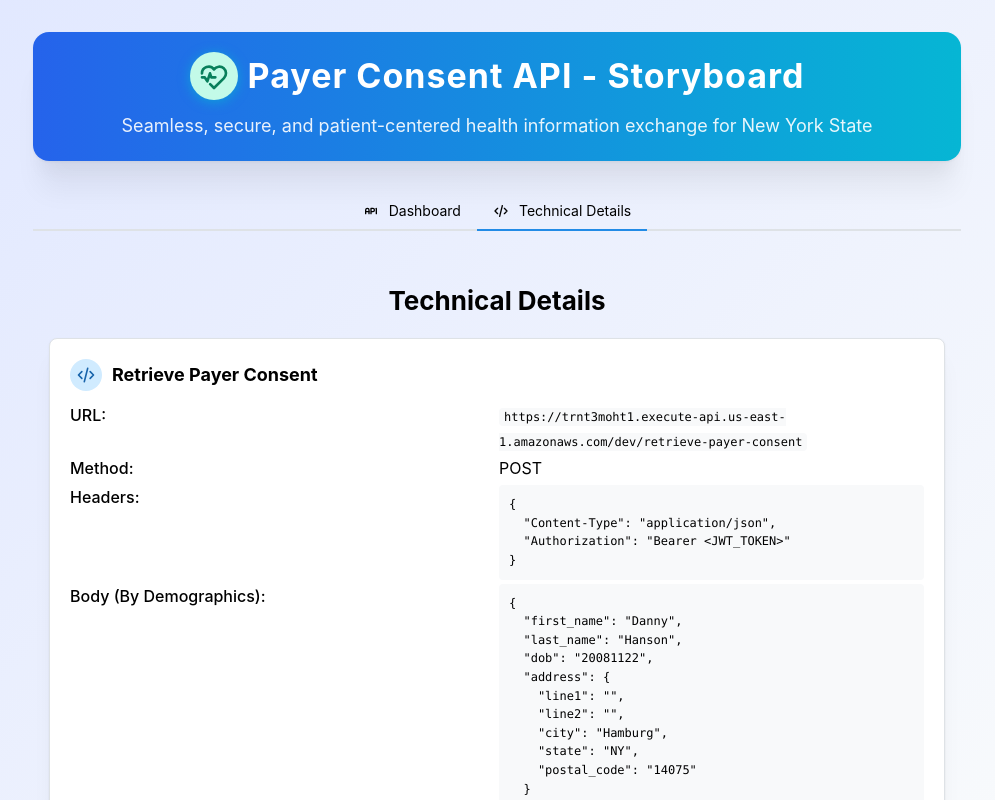
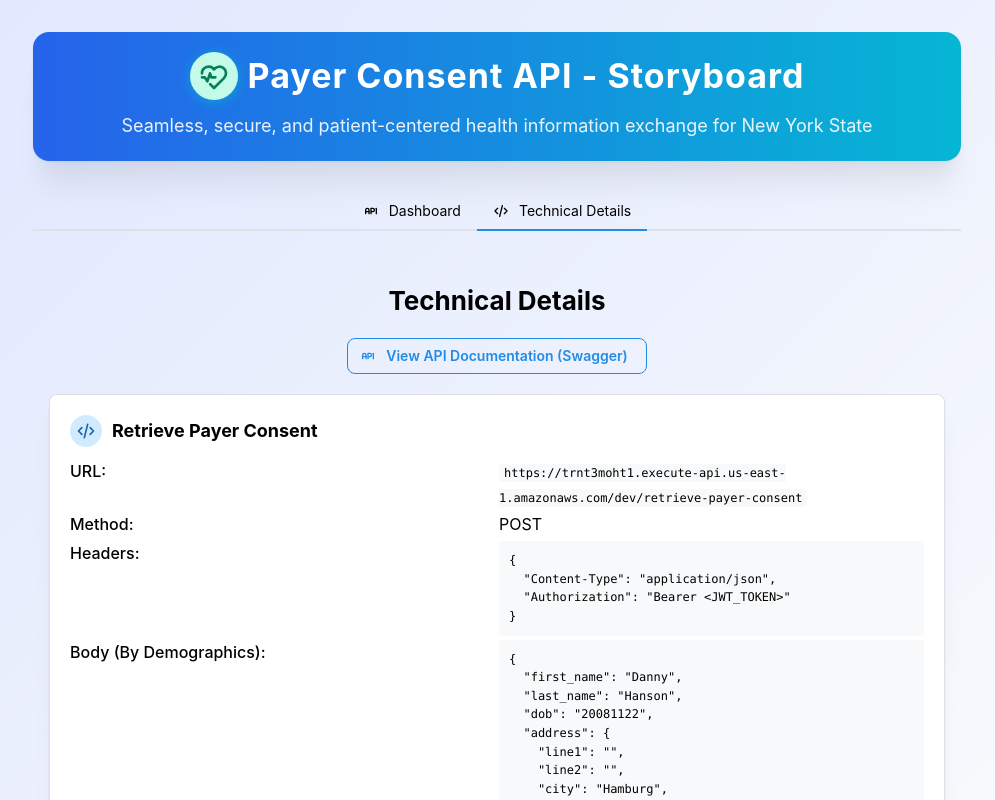
Before and after one commit to williamdevitt/payer-consent-storyboard, a React (Vite) app: page / in a window 1280 px wide. Both pictures are taken after a click on the tab "Technical Details". Shown: the top 800 px of the page, without its empty margins (143-1138 px from the left). Built offline with nearby package versions, Linux system fonts and the light colour scheme.

Commit message:
feat: add swagger link

```diff
--- a/src/components/PatientDashboard.tsx
+++ b/src/components/PatientDashboard.tsx
@@ -139,6 +139,19 @@ function TechnicalDetails() {
       <Title order={2} mb="lg" ta="center">
         Technical Details
       </Title>
+      <Group justify="center" mb="lg">
+        <Button
+          component="a"
+          href="http://payer-consent-swagger-bucket-development.s3-website-us-east-1.amazonaws.com/#/default/get_retrieve_payer_consent"
+          target="_blank"
+          rel="noopener noreferrer"
+          leftSection={<IconApi size={16} />}
+          variant="outline"
+          color="blue"
+        >
+          View API Documentation (Swagger)
+        </Button>
+      </Group>
       <Stack gap="lg">
         {endpoints.map((endpoint, idx) => (
           <Paper key={idx} shadow="md" p="lg" radius="md" withBorder>
```
